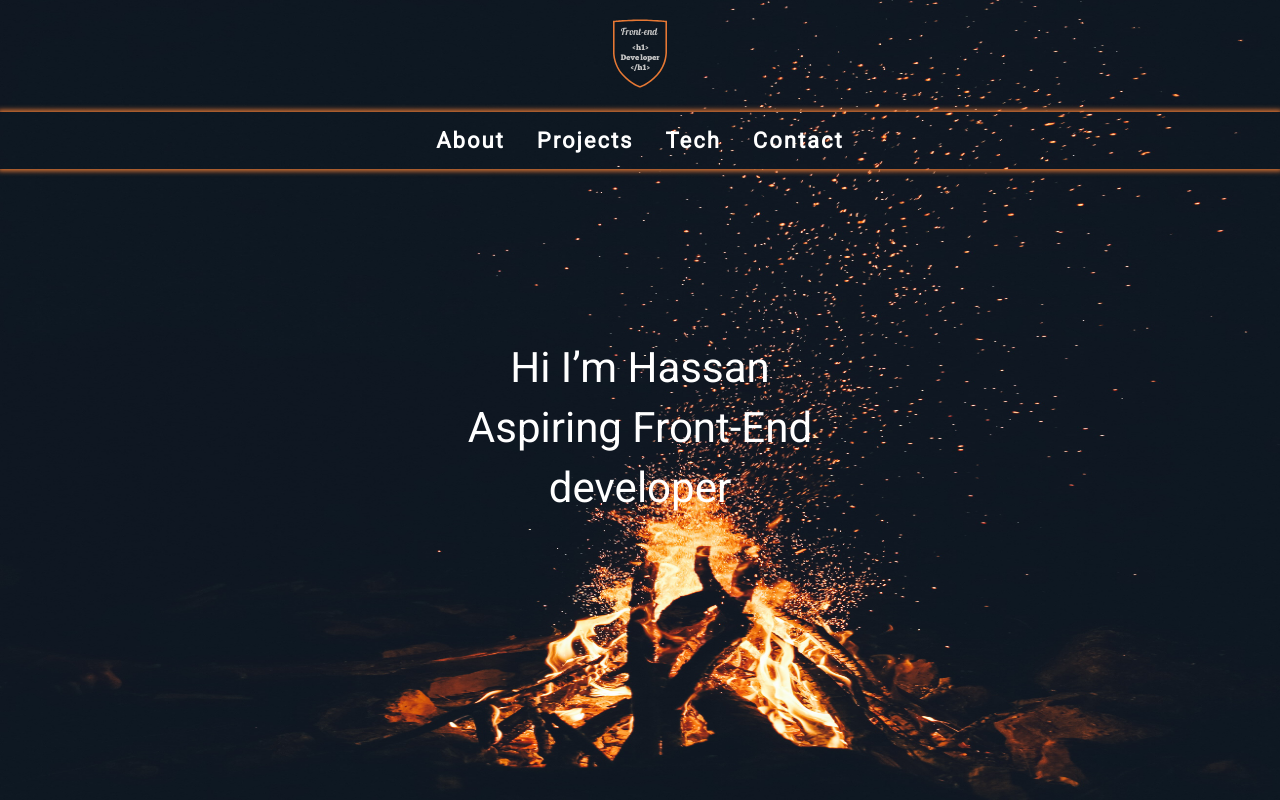
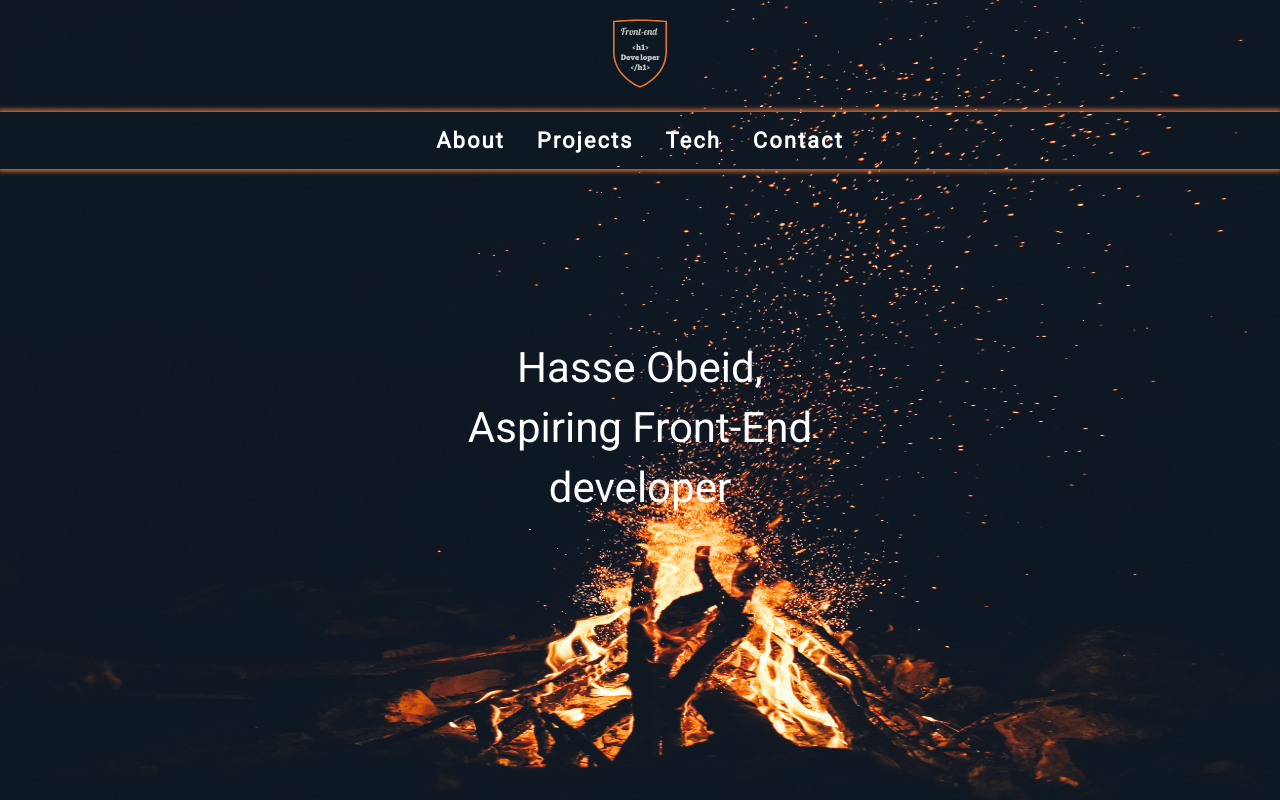
Before and after one commit to HassanObeid89/My_portfolio, a React (Create React App) app: page / in a window 1280 px wide. Shown: the top 800 px of the page. Built offline with nearby package versions, Linux system fonts and the light colour scheme.

Commit message:
fixed typo

```diff
--- a/src/components/HeroSection.jsx
+++ b/src/components/HeroSection.jsx
@@ -1,7 +1,7 @@
 export default function HeroSection() {
   return (
     <div id="hero" className="hero-container">
-      <h1>Hi I’m Hassan Aspiring Front-End developer</h1>
+      <h1>Hasse Obeid, Aspiring Front-End developer</h1>
     </div>
   );
 }
--- a/src/css/HeroSection.css
+++ b/src/css/HeroSection.css
@@ -13,7 +13,7 @@
   font-weight: normal;
   font-size: 28px;
   color: #c4c4c4;
-  line-height: 41px;
+  line-height: 80px;
   width: 80%;
   height: auto;
 }
```
